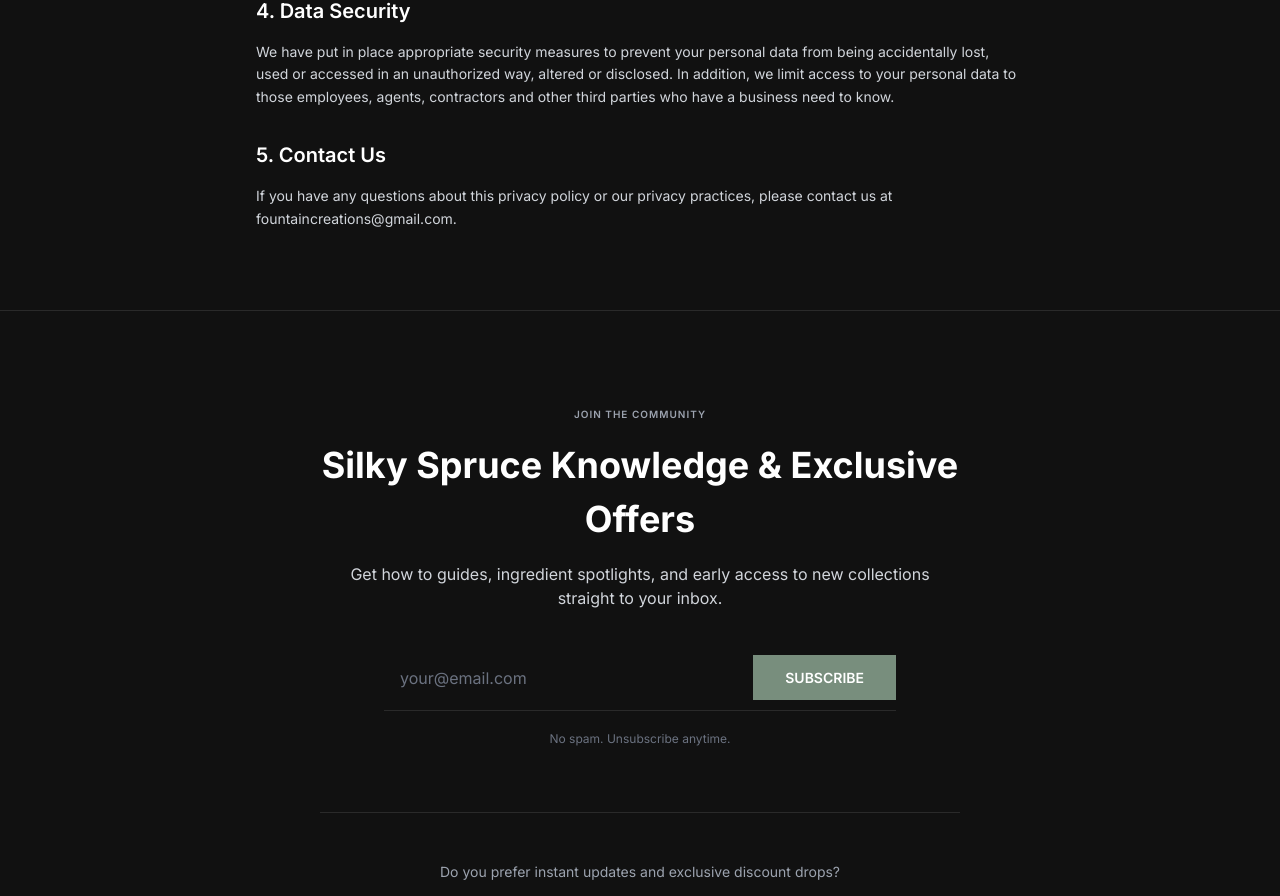
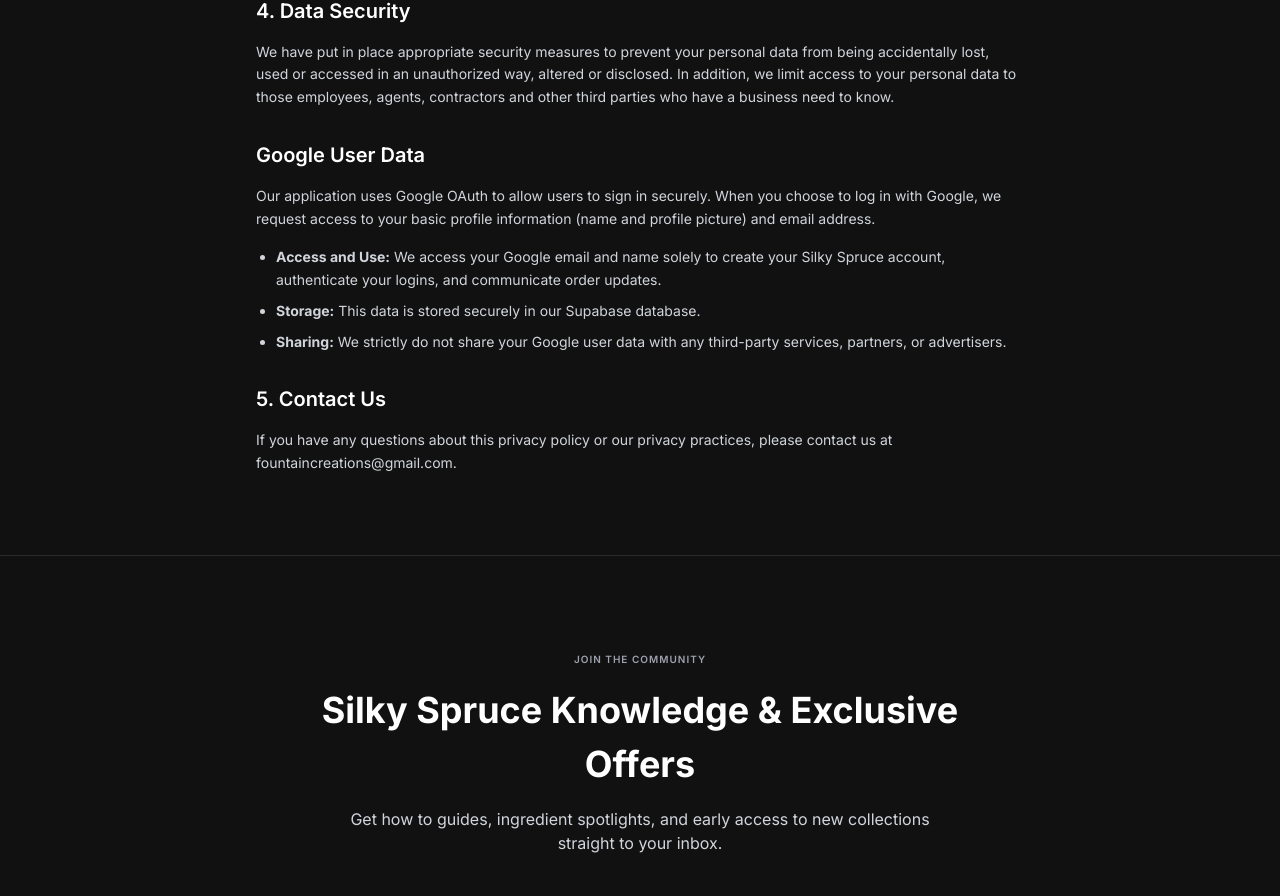
Before and after one commit to SilkySpruce/SilkySpruce, a Next.js app in the folder silkyspruce-store/: page /privacy in a window 1280 px wide. Shown: the part 1138-2034 px from the top of the page. Built offline with nearby package versions, Linux system fonts and the light colour scheme; no server answers.

Commit message:
Staging branch creation

```diff
--- a/silkyspruce-store/src/app/privacy/page.tsx
+++ b/silkyspruce-store/src/app/privacy/page.tsx
@@ -41,6 +41,16 @@ export default function PrivacyPolicy() {
             We have put in place appropriate security measures to prevent your personal data from being accidentally lost, used or accessed in an unauthorized way, altered or disclosed. In addition, we limit access to your personal data to those employees, agents, contractors and other third parties who have a business need to know.
           </p>
 
+          <h2 className="text-xl font-semibold text-white mt-4">Google User Data</h2>
+          <p>
+            Our application uses Google OAuth to allow users to sign in securely. When you choose to log in with Google, we request access to your basic profile information (name and profile picture) and email address.
+          </p>
+          <ul className="list-disc pl-5 flex flex-col gap-2">
+            <li><strong>Access and Use:</strong> We access your Google email and name solely to create your Silky Spruce account, authenticate your logins, and communicate order updates.</li>
+            <li><strong>Storage:</strong> This data is stored securely in our Supabase database.</li>
+            <li><strong>Sharing:</strong> We strictly do not share your Google user data with any third-party services, partners, or advertisers.</li>
+          </ul>
+
           <h2 className="text-xl font-semibold text-white mt-4">5. Contact Us</h2>
           <p>
             If you have any questions about this privacy policy or our privacy practices, please contact us at fountaincreations@gmail.com.
```
